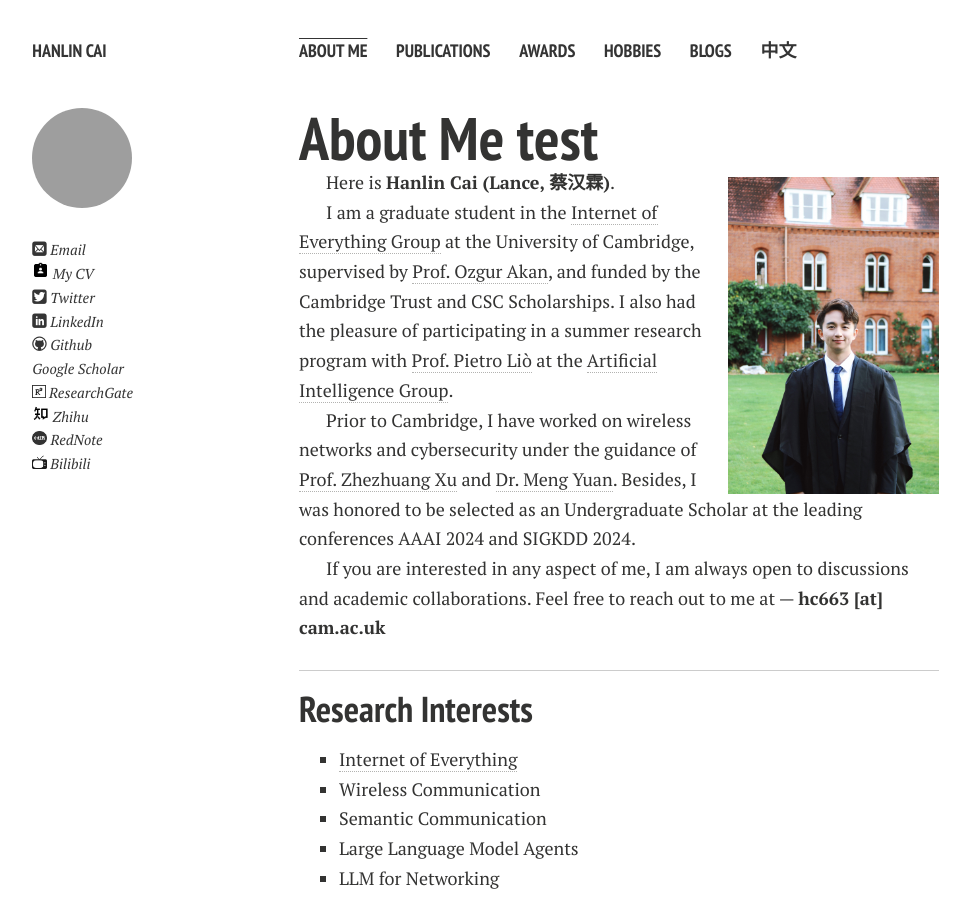
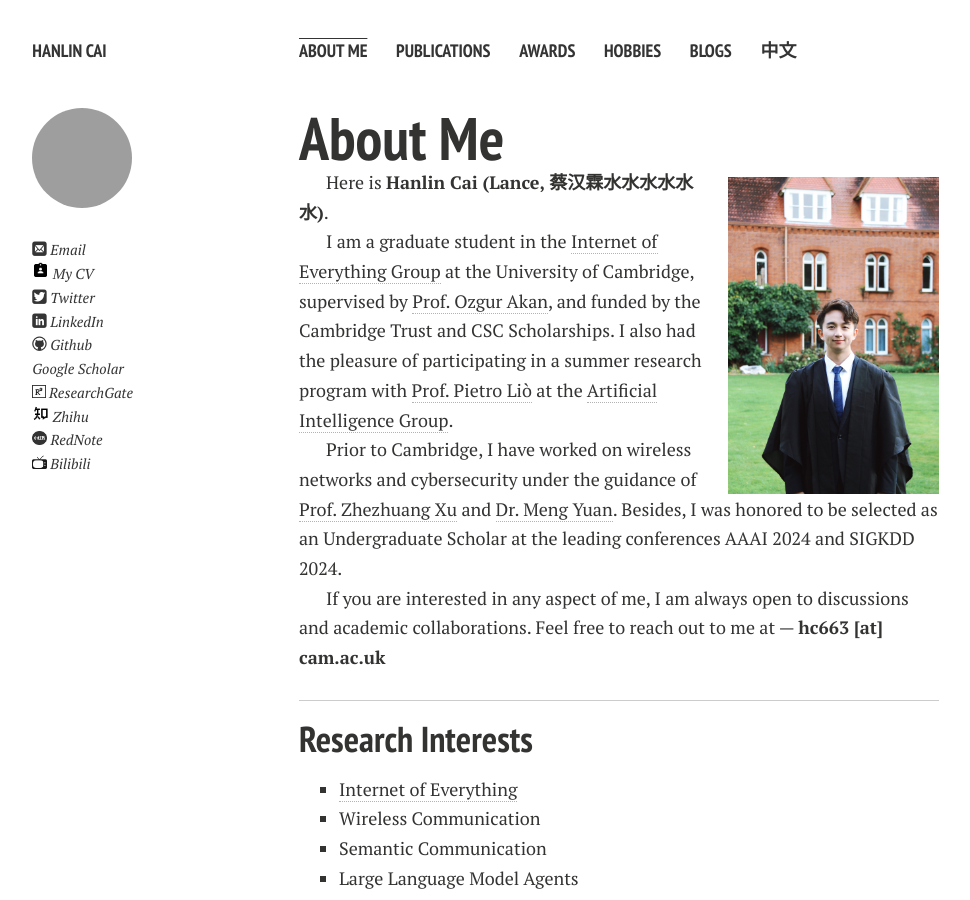
Before and after one commit to ALRCMt/personal-web, a Jekyll site: the page built from index.md, in a window 1280 px wide and 900 px high. Shown: the whole window, without its empty margins (21-991 px from the left). Built offline with Jekyll 4.4.1, drawn with Linux system fonts in a browser that asks for light colours; nearby versions of some CDN libraries; comment, search, counter and statistics services are not loaded; a style sheet for code colours, icons or effects is not loaded; our own code applies the rules of GitHub Pages for plain Markdown files.

Commit message:
Update index.md

```diff
--- a/index.md
+++ b/index.md
@@ -2,11 +2,11 @@
 layout: page
 ---
 
-# About Me test
+# About Me
 
 <img src="https://caihanlin.com/caihanlin.jpg" class="floatpic">
 
-Here is **Hanlin Cai (Lance, 蔡汉霖)**.<br>
+Here is **Hanlin Cai (Lance, 蔡汉霖水水水水水水)**.<br>
 
 I am a graduate student in the [Internet of Everything Group](https://ioe.eng.cam.ac.uk/) at the University of Cambridge, supervised by [Prof. Ozgur Akan](https://ioe.eng.cam.ac.uk/directory/akan), and funded by the Cambridge Trust and CSC Scholarships. I also had the pleasure of participating in a summer research program with [Prof. Pietro Liò](https://www.cl.cam.ac.uk/~pl219/) at the [Artificial Intelligence Group](https://www.cl.cam.ac.uk/research/ai/).
 
```
